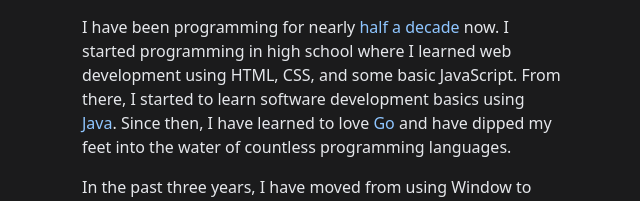
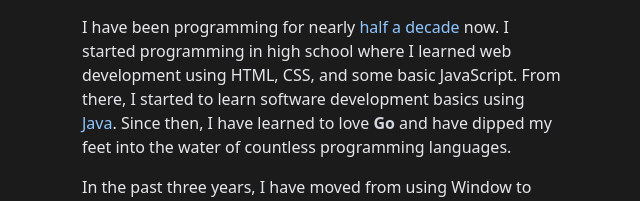
Before and after one commit to haydenhargreaves/hhargreaves.net, a SvelteKit app: page /about in a window 1280 px wide. Shown: the part 1452-1653 px from the top of the page, without its empty margins (78-718 px from the left). Built offline with nearby package versions, Linux system fonts and the light colour scheme.

Commit message:
FEAT: Added another Link

```diff
--- a/src/routes/about/+page.svelte
+++ b/src/routes/about/+page.svelte
@@ -60,7 +60,7 @@
 						I started programming in high school where I learned web development using HTML, CSS,
 						and some basic JavaScript. From there, I started to learn software development basics
 						using <span class="text-blue-300">Java</span>. Since then, I have learned to love
-						<span class="text-blue-300">Go</span> and have dipped my feet into the water of countless
+						<Link href="https://go.dev" text="Go" /> and have dipped my feet into the water of countless
 						programming languages.
 					</p>
 					<p class="my-4 w-3/4 text-gray-200">
```
